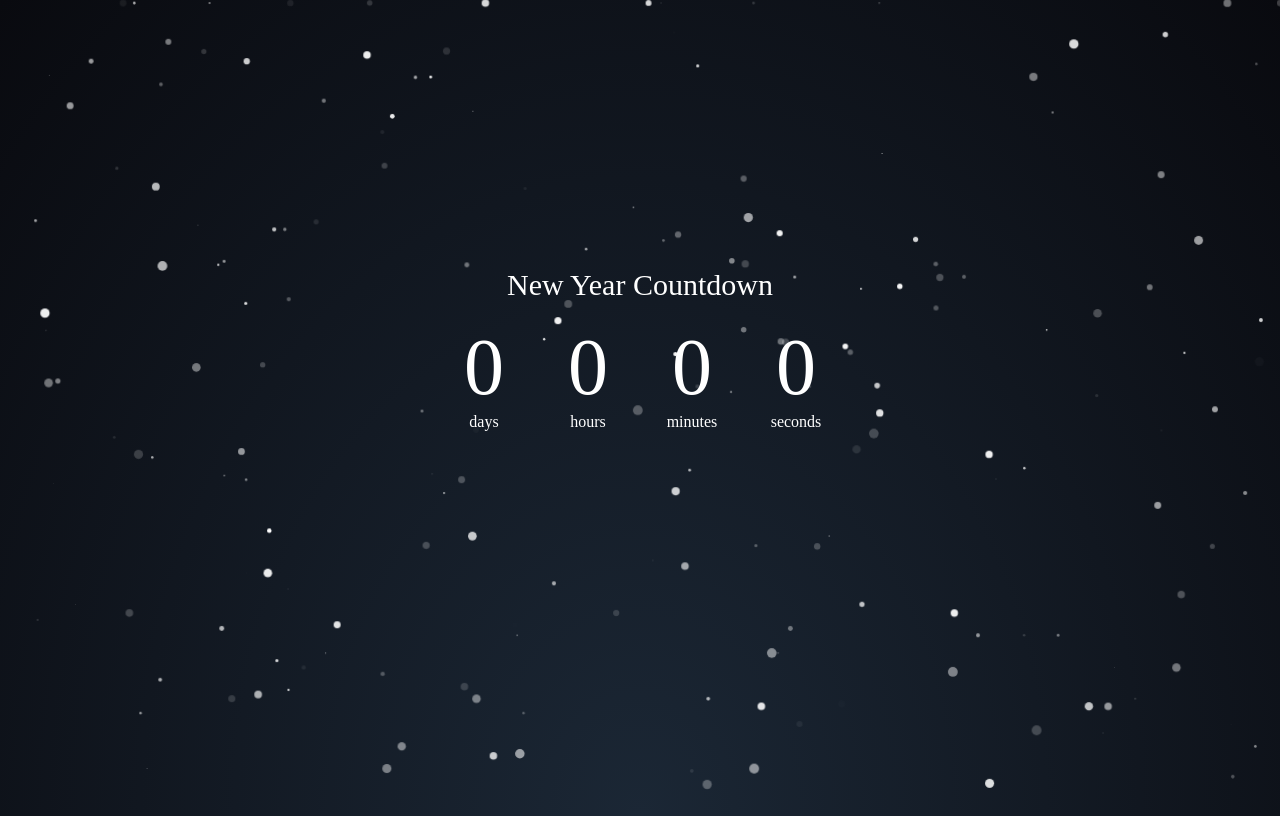
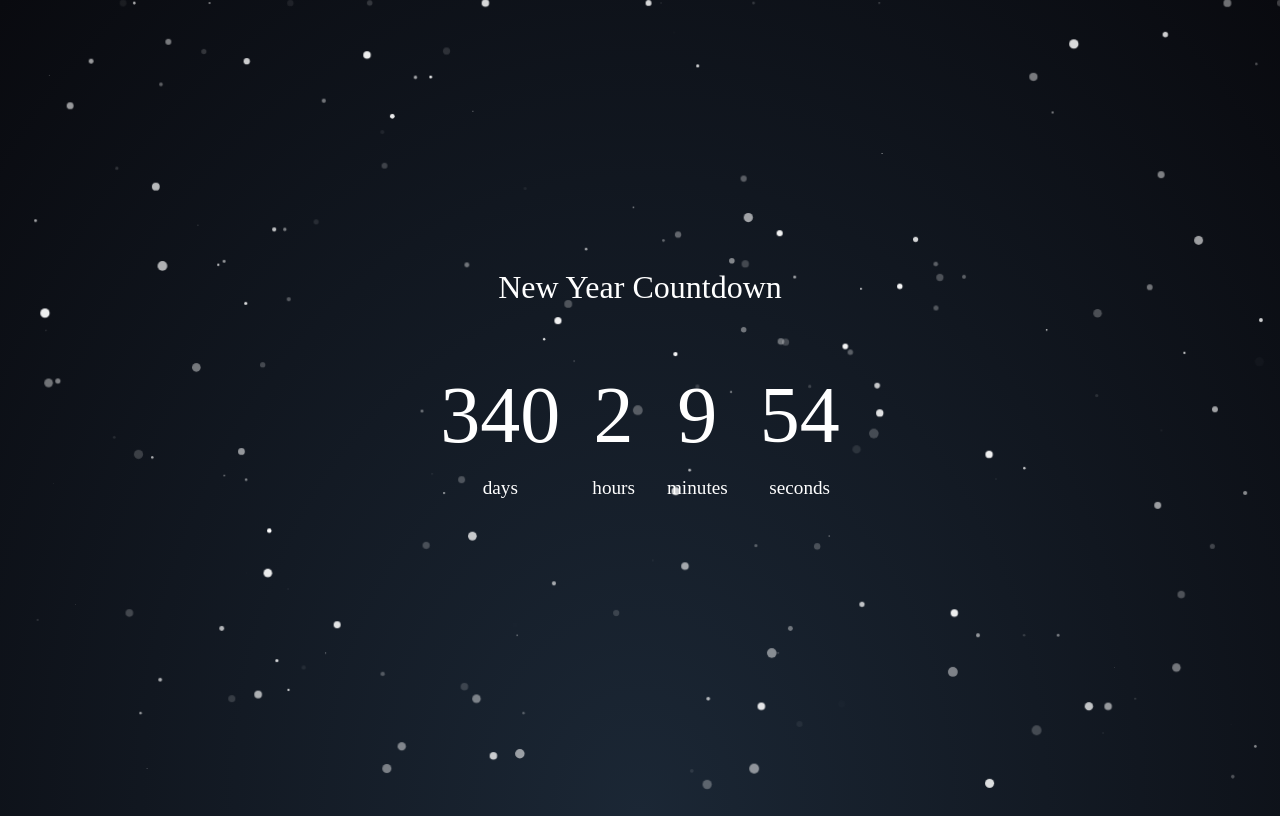
Before and after one commit to jaysheel-ops/count-till-new-year, a plain HTML site: page index.html in a window 1280 px wide. Shown: the top 816 px of the page. Drawn offline with Linux system fonts and the light colour scheme.

Commit message:
Date Updated (Final commit?)
The date is updated on site.
Maybe The Final commit.

```diff
--- a/index.html
+++ b/index.html
@@ -2,13 +2,12 @@
 <html lang="en" >
 <head>
   <meta charset="UTF-8">
-  <title>CodePen - Snow (Pure CSS)</title>
+  <title>New Year Countdown</title>
   <link rel="stylesheet" href="./style.css">
 
 </head>
 <body>
 
-<!-- partial:index.partial.html -->
 
 <div class="snow"></div>
 <div class="snow"></div>
@@ -233,6 +232,7 @@
         </div>
     </div>
 
+    <script src="script.js"></script>
 
 </body>
 </html>
--- a/script.js
+++ b/script.js
@@ -0,0 +1,23 @@
+let newYear = "1 Jan 2023"
+let secondsEl = document.getElementById("seconds")
+let minutesEl = document.getElementById("minutes")
+let hoursEl = document.getElementById("hours")
+let daysEl = document.getElementById("days")
+
+function getCount() {
+    const newYearsDate = new Date(newYear)
+    const currentDate = new Date();
+
+    const time = (newYearsDate - currentDate) / 1000;
+    const seconds = Math.floor(time % 60);
+    const minutes = Math.floor(time / 60 % 60);
+    const hours = Math.floor(time / 3600 % 24)
+    const days = Math.floor(time / 3600 / 24)
+
+    daysEl.innerHTML = days;
+    hoursEl.innerHTML = hours;
+    minutesEl.innerHTML = minutes;
+    secondsEl.innerHTML = seconds;
+}
+
+setInterval(getCount, 1000);
--- a/style.css
+++ b/style.css
@@ -1,17 +1,6 @@
 * {
   box-sizing: border-box;
 }
-
-/* body {
-        display: flex;
-    flex-direction: column;
-    color:white;
-    min-height: 100vh;
-    font-family: "Poppins", sans-serif;
-    margin: 0;
-    justify-content: center;
-
-} */
 
 body {
   height: 100vh;
@@ -30,7 +19,7 @@ body {
 #header {
   display: flex;
   justify-content: center;
-  font-size: 30px;
+  font-size: 2rem;
   font-weight: normal;
   color: white;
   filter: drop-shadow(0 0 0 transparent) !important;
@@ -42,13 +31,18 @@ body {
 }
 
 .timer {
-  margin: 2rem 0 1rem 0;
+  margin-top: 10px;
+  margin-bottom: 1rem;
   font-size: 10vh;
-  margin: 0 2rem;
 }
 
 .date-el {
   text-align: center;
+  margin: 2rem 1rem 0rem 1rem;
+}
+
+.date-el span {
+  font-size:1.2rem;
 }
 
 .snow {
```
